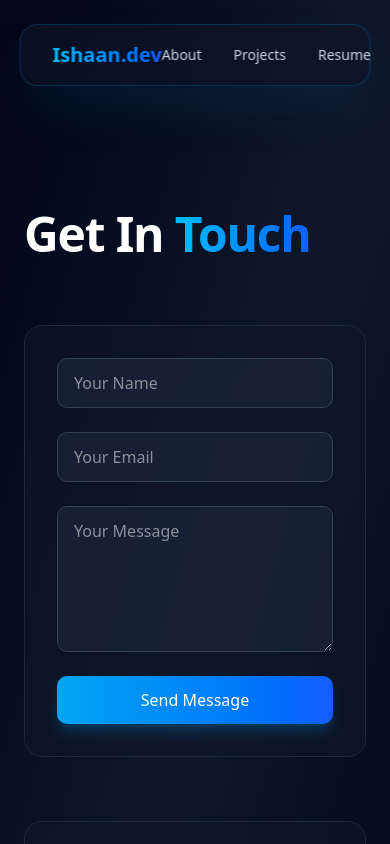
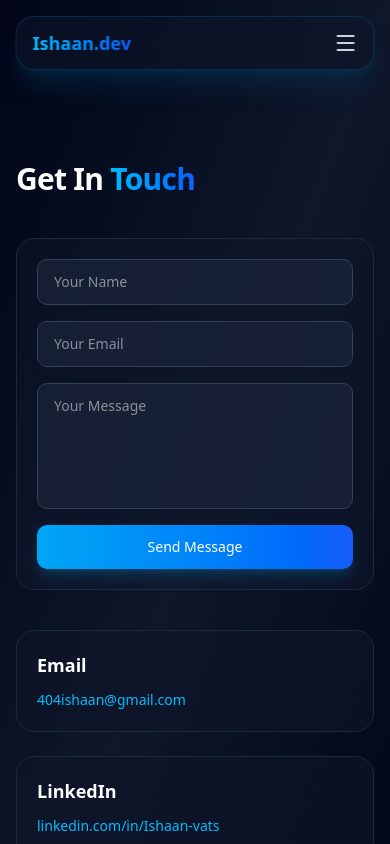
Before and after one commit to Ishaanvats74/IshaanVats-Portfolio, a Next.js app: page /contact in a window 390 px wide. Shown: the top 844 px of the page. Built offline with nearby package versions, Linux system fonts and the light colour scheme.

Commit message:
almost responsive

```diff
--- a/app/contact/page.tsx
+++ b/app/contact/page.tsx
@@ -17,7 +17,7 @@ const Page = () => {
         process.env.NEXT_PUBLIC_EMAILJS_SERVICE_ID!,
         process.env.NEXT_PUBLIC_EMAILJS_TEMPLATE_ID!,
         form.current!,
-        process.env.NEXT_PUBLIC_EMAILJS_PUBLIC_KEY!
+        process.env.NEXT_PUBLIC_EMAILJS_PUBLIC_KEY!,
       )
       .then(() => {
         alert("Message Sent Successfully!");
@@ -31,16 +31,18 @@ const Page = () => {
 
   return (
     <div className="relative min-h-screen text-white bg-linear-to-br from-slate-950 via-slate-900 to-slate-950 overflow-hidden">
-      <div className="pt-32">
-        <Navbar/>
-        <section className="max-w-7xl mx-auto px-6 md:px-10 py-20">
+      <Navbar />
+
+      <div className="pt-24 md:pt-32">
+        <section className="max-w-7xl mx-auto px-4 sm:px-6 md:px-10 py-16 md:py-20">
+          {/* Heading */}
           <motion.div
             initial={{ opacity: 0, y: 40 }}
             animate={{ opacity: 1, y: 0 }}
             transition={{ duration: 0.8 }}
-            className="mb-16"
+            className="mb-10 md:mb-16"
           >
-            <h1 className="text-5xl md:text-7xl font-bold leading-[1.1] tracking-tight">
+            <h1 className="text-3xl sm:text-4xl md:text-6xl lg:text-7xl font-bold leading-tight tracking-tight">
               Get In{" "}
               <span className="bg-linear-to-r from-sky-400 to-blue-600 bg-clip-text text-transparent">
                 Touch
@@ -48,26 +50,27 @@ const Page = () => {
             </h1>
           </motion.div>
 
-          <div className="grid md:grid-cols-2 gap-16">
+          {/* Grid */}
+          <div className="grid grid-cols-1 md:grid-cols-2 gap-10 md:gap-16">
             {/* CONTACT FORM */}
             <motion.div
               initial={{ opacity: 0, y: 60 }}
               whileInView={{ opacity: 1, y: 0 }}
               transition={{ duration: 0.6 }}
               viewport={{ once: true }}
-              className="bg-slate-900/60 backdrop-blur-xl border border-slate-800 rounded-2xl p-8 hover:border-sky-500/40 transition-all duration-300"
+              className="bg-slate-900/60 backdrop-blur-xl border border-slate-800 rounded-2xl p-5 sm:p-6 md:p-8 hover:border-sky-500/40 transition-all duration-300"
             >
               <form
                 ref={form}
                 onSubmit={sendEmail}
-                className="flex flex-col gap-6"
+                className="flex flex-col gap-4 md:gap-6"
               >
                 <input
                   type="text"
                   name="from_name"
                   placeholder="Your Name"
                   required
-                  className="bg-slate-800/60 border border-slate-700 rounded-lg px-4 py-3 focus:outline-none focus:border-sky-500 transition"
+                  className="bg-slate-800/60 border border-slate-700 rounded-lg px-4 py-3 text-sm md:text-base focus:outline-none focus:border-sky-500 transition"
                 />
 
                 <input
@@ -75,7 +78,7 @@ const Page = () => {
                   name="from_email"
                   placeholder="Your Email"
                   required
-                  className="bg-slate-800/60 border border-slate-700 rounded-lg px-4 py-3 focus:outline-none focus:border-sky-500 transition"
+                  className="bg-slate-800/60 border border-slate-700 rounded-lg px-4 py-3 text-sm md:text-base focus:outline-none focus:border-sky-500 transition"
                 />
 
                 <textarea
@@ -83,12 +86,12 @@ const Page = () => {
                   placeholder="Your Message"
                   rows={5}
                   required
-                  className="bg-slate-800/60 border border-slate-700 rounded-lg px-4 py-3 focus:outline-none focus:border-sky-500 transition"
+                  className="bg-slate-800/60 border border-slate-700 rounded-lg px-4 py-3 text-sm md:text-base focus:outline-none focus:border-sky-500 transition resize-none"
                 />
 
                 <button
                   type="submit"
-                  className="cursor-pointer px-6 py-3 rounded-lg bg-linear-to-r from-sky-500 to-blue-600 hover:scale-105 transition-all duration-300 shadow-lg shadow-sky-500/20"
+                  className="cursor-pointer px-5 py-3 text-sm md:text-base rounded-lg bg-linear-to-r from-sky-500 to-blue-600 hover:scale-105 transition-all duration-300 shadow-lg shadow-sky-500/20"
                 >
                   Send Message
                 </button>
@@ -101,42 +104,48 @@ const Page = () => {
               whileInView={{ opacity: 1, y: 0 }}
               transition={{ duration: 0.6, delay: 0.2 }}
               viewport={{ once: true }}
-  className="flex flex-col gap-8"
+              className="flex flex-col gap-6 md:gap-8"
             >
               {/* EMAIL */}
-  <div className="bg-slate-900/60 backdrop-blur-xl border border-slate-800 rounded-2xl p-8">
-    <h3 className="text-xl font-semibold mb-4">Email</h3>
+              <div className="bg-slate-900/60 backdrop-blur-xl border border-slate-800 rounded-2xl p-5 sm:p-6 md:p-8">
+                <h3 className="text-lg md:text-xl font-semibold mb-2 md:mb-4">
+                  Email
+                </h3>
                 <Link
                   href="https://mail.google.com/mail/?view=cm&fs=1&to=404ishaan@gmail.com"
                   rel="noopener noreferrer"
                   target="_blank"
-      className="text-sky-400 hover:underline"
+                  className="text-sky-400 text-sm md:text-base break-all hover:underline"
                 >
                   404ishaan@gmail.com
                 </Link>
               </div>
 
               {/* LINKEDIN */}
-  <div className="bg-slate-900/60 backdrop-blur-xl border border-slate-800 rounded-2xl p-8">
-    <h3 className="text-xl font-semibold mb-4">LinkedIn</h3>
+              <div className="bg-slate-900/60 backdrop-blur-xl border border-slate-800 rounded-2xl p-5 sm:p-6 md:p-8">
+                <h3 className="text-lg md:text-xl font-semibold mb-2 md:mb-4">
+                  LinkedIn
+                </h3>
                 <Link
                   href="https://www.linkedin.com/in/ishaan-vats-565069334/"
                   rel="noopener noreferrer"
                   target="_blank"
-      className="text-sky-400 hover:underline"
+                  className="text-sky-400 text-sm md:text-base break-all hover:underline"
                 >
                   linkedin.com/in/Ishaan-vats
                 </Link>
               </div>
 
               {/* GITHUB */}
-  <div className="bg-slate-900/60 backdrop-blur-xl border border-slate-800 rounded-2xl p-8">
-    <h3 className="text-xl font-semibold mb-4">GitHub</h3>
+              <div className="bg-slate-900/60 backdrop-blur-xl border border-slate-800 rounded-2xl p-5 sm:p-6 md:p-8">
+                <h3 className="text-lg md:text-xl font-semibold mb-2 md:mb-4">
+                  GitHub
+                </h3>
                 <Link
                   href="https://github.com/Ishaanvats74"
                   rel="noopener noreferrer"
                   target="_blank"
-      className="text-sky-400 hover:underline"
+                  className="text-sky-400 text-sm md:text-base break-all hover:underline"
                 >
                   github.com/Ishaanvats74
                 </Link>
--- a/app/layout.tsx
+++ b/app/layout.tsx
@@ -27,7 +27,6 @@ export default function RootLayout({
       <body
         className={`${geistSans.variable} ${geistMono.variable} antialiased bg-black`}
       >
-
         {children}
       </body>
     </html>
--- a/components/Navbar.tsx
+++ b/components/Navbar.tsx
@@ -1,9 +1,13 @@
 "use client";
+
 import { useRouter, usePathname } from "next/navigation";
+import { useState } from "react";
+import { Menu, X } from "lucide-react";
 
 const Navbar = () => {
   const router = useRouter();
   const pathname = usePathname();
+  const [open, setOpen] = useState(false);
 
   const navItems = [
     { name: "About", path: "/Home" },
@@ -14,28 +18,28 @@ const Navbar = () => {
   ];
 
   return (
-    <div className="fixed top-6 left-1/2 -translate-x-1/2
-      z-50 w-[90%] max-w-6xl">
-
-      <div className="flex justify-between items-center
-        px-8 py-4
+    <div className="fixed top-4 left-1/2 -translate-x-1/2 z-50 w-[92%] max-w-6xl">
+      <div
+        className="flex justify-between items-center
+        px-4 sm:px-6 md:px-8 py-3 md:py-4
         rounded-2xl
         backdrop-blur-xl
         bg-slate-900/60
         border border-sky-500/20
-        shadow-2xl shadow-sky-900/30">
-
+        shadow-xl shadow-sky-900/30"
+      >
         {/* Logo */}
         <div
           onClick={() => router.push("/")}
-          className="cursor-pointer text-xl font-semibold
+          className="cursor-pointer text-lg md:text-xl font-semibold
           bg-linear-to-r from-sky-400 to-blue-600
-          bg-clip-text text-transparent">
+          bg-clip-text text-transparent"
+        >
           Ishaan.dev
         </div>
 
-        {/* Nav Items */}
-        <div className="flex gap-8">
+        {/* Desktop Nav */}
+        <div className="hidden md:flex gap-8">
           {navItems.map((item) => {
             const isActive = pathname === item.path;
 
@@ -45,14 +49,11 @@ const Navbar = () => {
                 onClick={() => router.push(item.path)}
                 className={`relative text-sm font-medium transition-all duration-300
                 ${
-                  isActive
-                    ? "text-sky-400"
-                    : "text-slate-300 hover:text-white hover:cursor-pointer"
+                  isActive ? "text-sky-400" : "text-slate-300 hover:text-white"
                 }`}
               >
                 {item.name}
 
-                {/* Animated underline */}
                 <span
                   className={`absolute left-0 -bottom-1 h-0.5 w-full
                   bg-sky-400 transition-transform duration-300
@@ -64,7 +65,47 @@ const Navbar = () => {
           })}
         </div>
 
+        {/* Mobile Menu Button */}
+        <button
+          onClick={() => setOpen(!open)}
+          className="md:hidden text-slate-300 hover:text-white"
+        >
+          {open ? <X size={24} /> : <Menu size={24} />}
+        </button>
       </div>
+
+      {/* Mobile Menu */}
+      {open && (
+        <div
+          className="md:hidden mt-3
+          backdrop-blur-xl
+          bg-slate-900/80
+          border border-sky-500/20
+          rounded-2xl
+          shadow-lg
+          flex flex-col p-4 gap-4"
+        >
+          {navItems.map((item) => {
+            const isActive = pathname === item.path;
+
+            return (
+              <button
+                key={item.name}
+                onClick={() => {
+                  router.push(item.path);
+                  setOpen(false);
+                }}
+                className={`text-left text-sm font-medium transition
+                ${
+                  isActive ? "text-sky-400" : "text-slate-300 hover:text-white"
+                }`}
+              >
+                {item.name}
+              </button>
+            );
+          })}
+        </div>
+      )}
     </div>
   );
 };
--- a/components/WindowBoot.tsx
+++ b/components/WindowBoot.tsx
@@ -1,5 +1,3 @@
-
-
 "use client";
 
 import { useEffect, useRef, useState } from "react";
@@ -140,9 +138,7 @@ export default function WindowBoot() {
           <h1 className="text-6xl font-bold text-white tracking-tight">
             Welcome
           </h1>
-          <p className="text-xl text-blue-200">
-            Loading portfolio...
-          </p>
+          <p className="text-xl text-blue-200">Loading portfolio...</p>
         </div>
       </div>
     );
```
Also changed, not shown: app/Home/page.tsx (+4 -8 lines), app/certificate/page.tsx (+21 -17 lines), app/page.tsx (+10 -11 lines), app/projects/page.tsx (+49 -37 lines), app/resume/page.tsx (+20 -16 lines), components/TechIcons.tsx (+7 -2 lines). Lines whose indentation alone changed are shown as unchanged.
